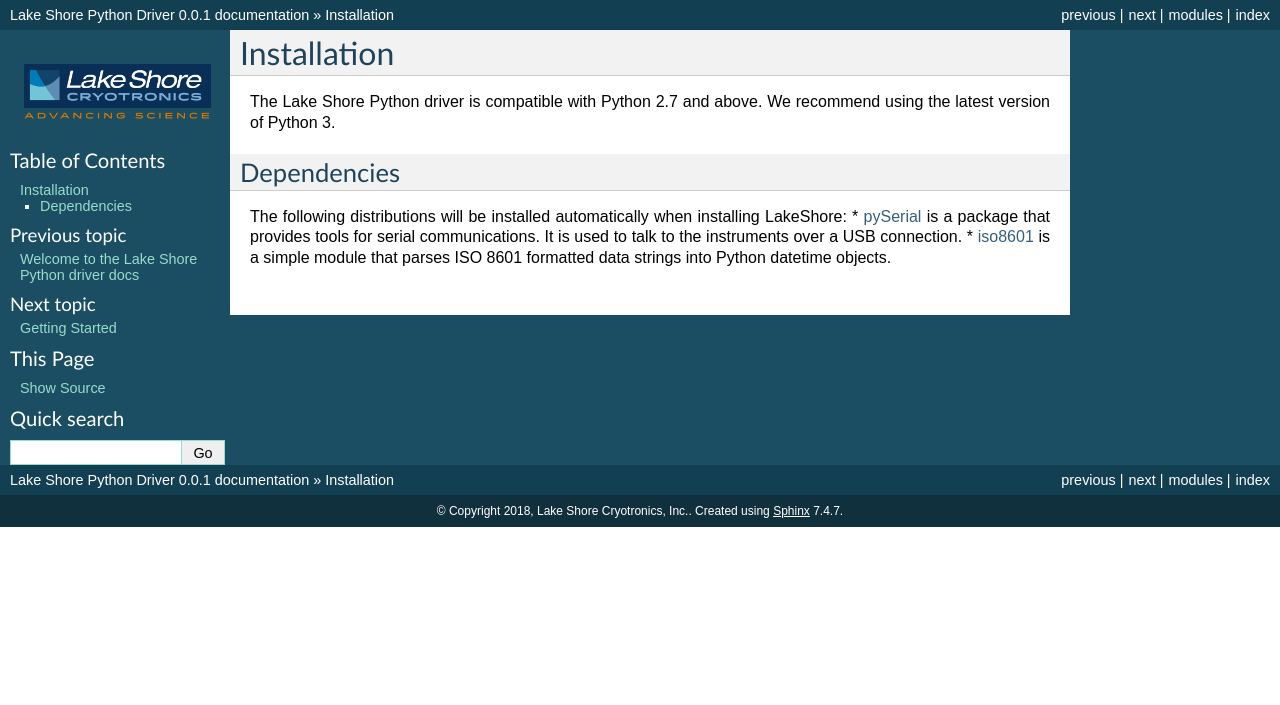
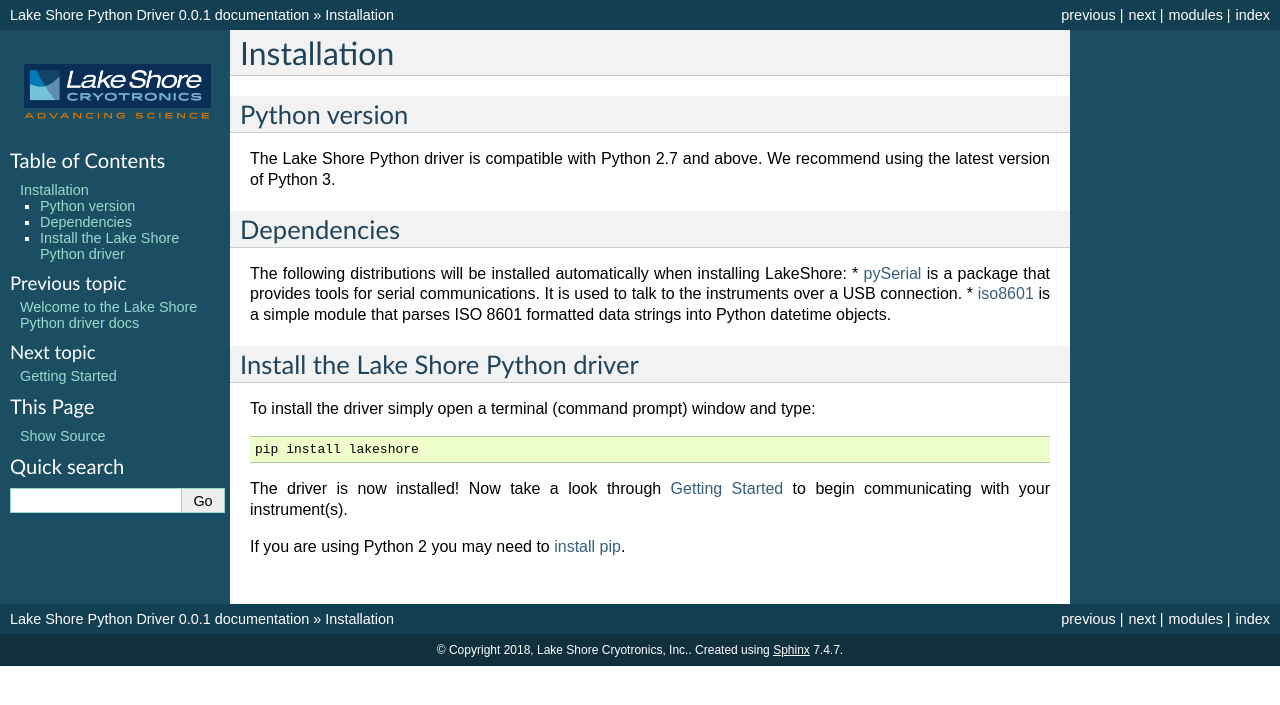
Before and after one commit to lakeshorecryotronics/python-driver, a Sphinx documentation site: the page built from docs/installation.rst, in a window 1280 px wide. Shown: the top 705 px of the page. Built offline with Sphinx 7.4.7, drawn with Linux system fonts in a browser that asks for light colours.

Commit message:
Added an installation explanation

```diff
--- a/docs/installation.rst
+++ b/docs/installation.rst
@@ -2,6 +2,9 @@
 
 Installation
 ============
+
+Python version
+--------------
 The Lake Shore Python driver is compatible with Python 2.7 and above. We recommend using the latest version of Python 3.
 
 Dependencies
@@ -12,3 +15,15 @@
 
 .. _pySerial: https://pythonhosted.org/pyserial/
 .. _iso8601: https://pypi.org/project/iso8601/
+
+Install the Lake Shore Python driver
+------------------------------------
+To install the driver simply open a terminal (command prompt) window and type::
+
+    pip install lakeshore
+
+The driver is now installed! Now take a look through :ref:`getting_started` to begin communicating with your instrument(s).
+
+If you are using Python 2 you may need to `install pip`_.
+
+.. _install pip: https://www.w3schools.com/python/python_pip.asp
```
